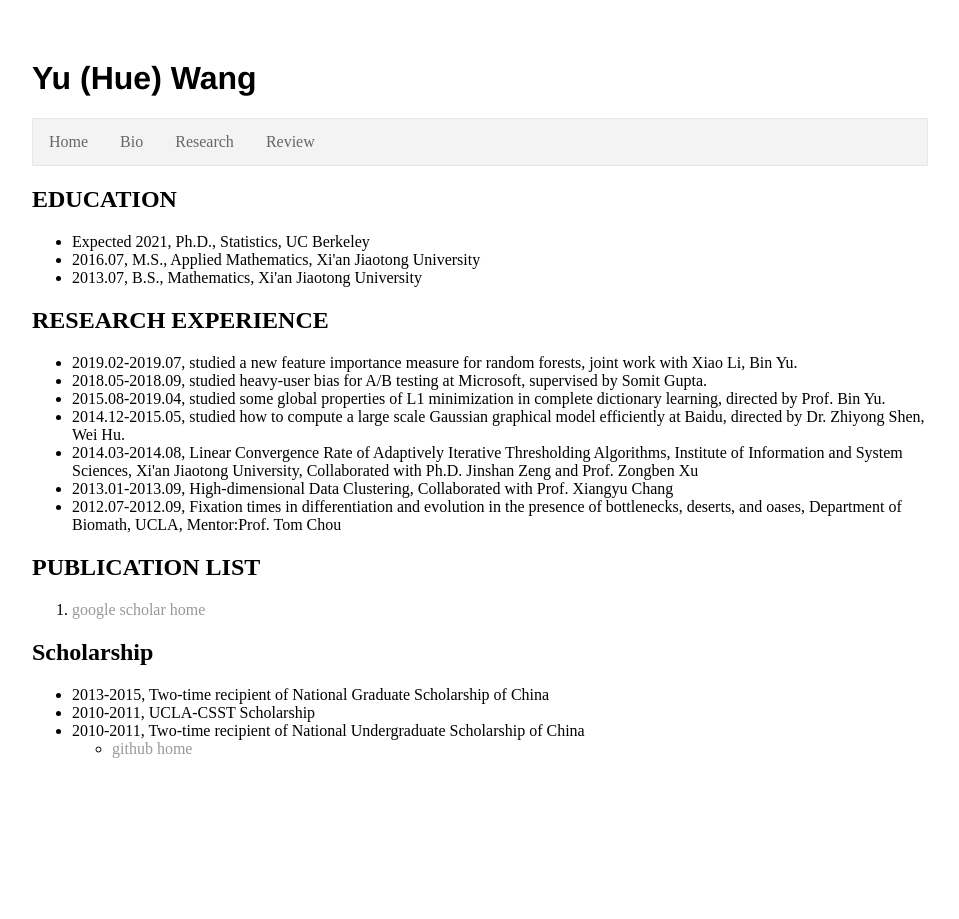
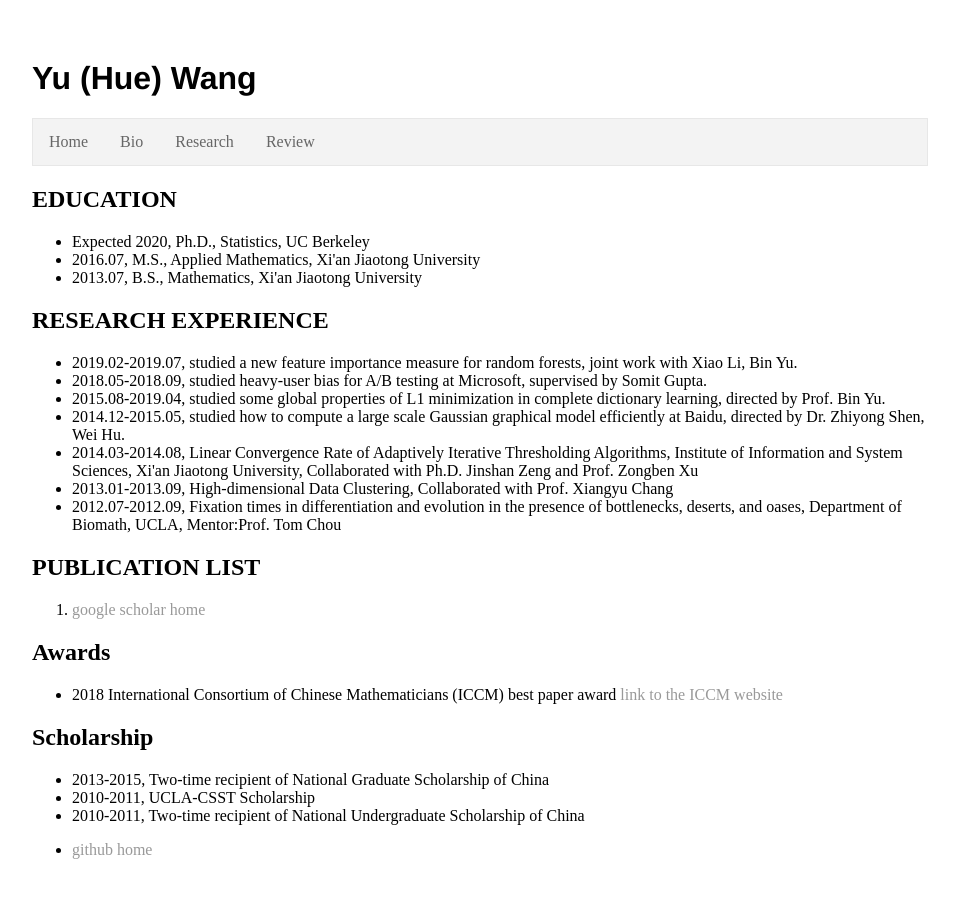
Before and after one commit to shifwang/shifwang.github.io, a Jekyll site: the page bio.html, which Jekyll copies as it is, in a window 1280 px wide. Shown: the whole page, without its empty margins (160-1119 px from the left). Built offline with Jekyll 4.4.1, drawn with Linux system fonts in a browser that asks for light colours.

Commit message:
update the website

```diff
--- a/bio.html
+++ b/bio.html
@@ -16,7 +16,7 @@
 
     <h2> EDUCATION </h2>
     <ul>
-      <li> Expected 2021, Ph.D., Statistics, UC Berkeley </li>
+      <li> Expected 2020, Ph.D., Statistics, UC Berkeley </li>
       <li> 2016.07, M.S., Applied Mathematics, Xi'an Jiaotong University</li>
       <li> 2013.07, B.S., Mathematics, Xi'an Jiaotong University</li>
     </ul>
@@ -35,11 +35,16 @@
     <ol>
       <li> <a href="https://scholar.google.com/citations?user=c3z9Ox8AAAAJ&hl=en"> google scholar home </a> </li>
     </ol>
+    <h2> Awards </h2>
+    <ul>
+      <li> 2018 International Consortium of Chinese Mathematicians (ICCM) best paper award <a href="http://iccm.tsinghua.edu.cn/_awards/">link to the ICCM website</a> </li>
+    </ul>
     <h2> Scholarship </h2>
     <ul>
       <li> 2013-2015, Two-time recipient of National Graduate Scholarship of China </li>
       <li> 2010-2011, UCLA-CSST Scholarship </li>
       <li> 2010-2011, Two-time recipient of National Undergraduate Scholarship of China </li>
+    </ul>
     <footers>
       <ul>
 	<li> <a href="https://github.com/shifwang"> github home </a></li>
--- a/index.html
+++ b/index.html
@@ -13,7 +13,7 @@
       <li> <a href='research.html'> Research </a> </li>
       <li> <a href='review.html'> Review </a> </li>
     </ul>
-    <p>I am currently a fourth-year Ph.D. student in statistics department in UC Berkeley.
+    <p>I am currently a fifth-year Ph.D. student at Statistics Department at UC Berkeley.
 
 My research interest includes statistics, machine learning, and optimization.</p>
     <footers>
--- a/research.html
+++ b/research.html
@@ -13,7 +13,7 @@
       <li> <a href='research.html'> Research </a> </li>
       <li> <a href='review.html'> Review </a> </li>
     </ul>
-    <p>I am currently working on Dictionary learning.</p>
+    <p>I am currently working on Random Forest related topics.</p>
     <footers>
       <ul>
 	<li> <a href="https://github.com/shifwang"> github home </a></li>
```
